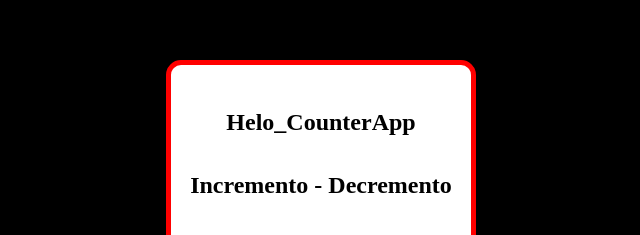
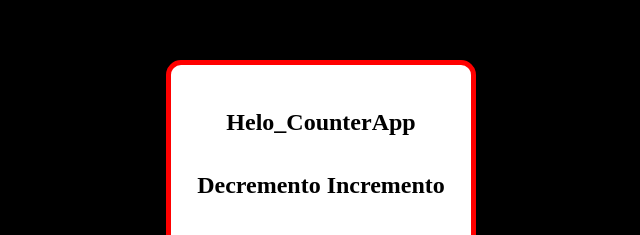
Before and after one commit to SimoneGiannecchini/progetto_contatore, a plain HTML site: page index.html in a window 1280 px wide. Shown: the part 185-420 px from the top of the page, 319-959 px from the left. Drawn offline with Linux system fonts and the light colour scheme.

Commit message:
Add files via upload

```diff
--- a/index.html
+++ b/index.html
@@ -15,7 +15,7 @@
 <body>
    <div class="app">
     <h1>Helo_CounterApp</h1>
-      <h2>Incremento - Decremento</h2>
+      <h2>Decremento Incremento</h2>
       <div id="counter">0</div>
       <div class="button-container">
         <button id="decrease">-</button>
```
